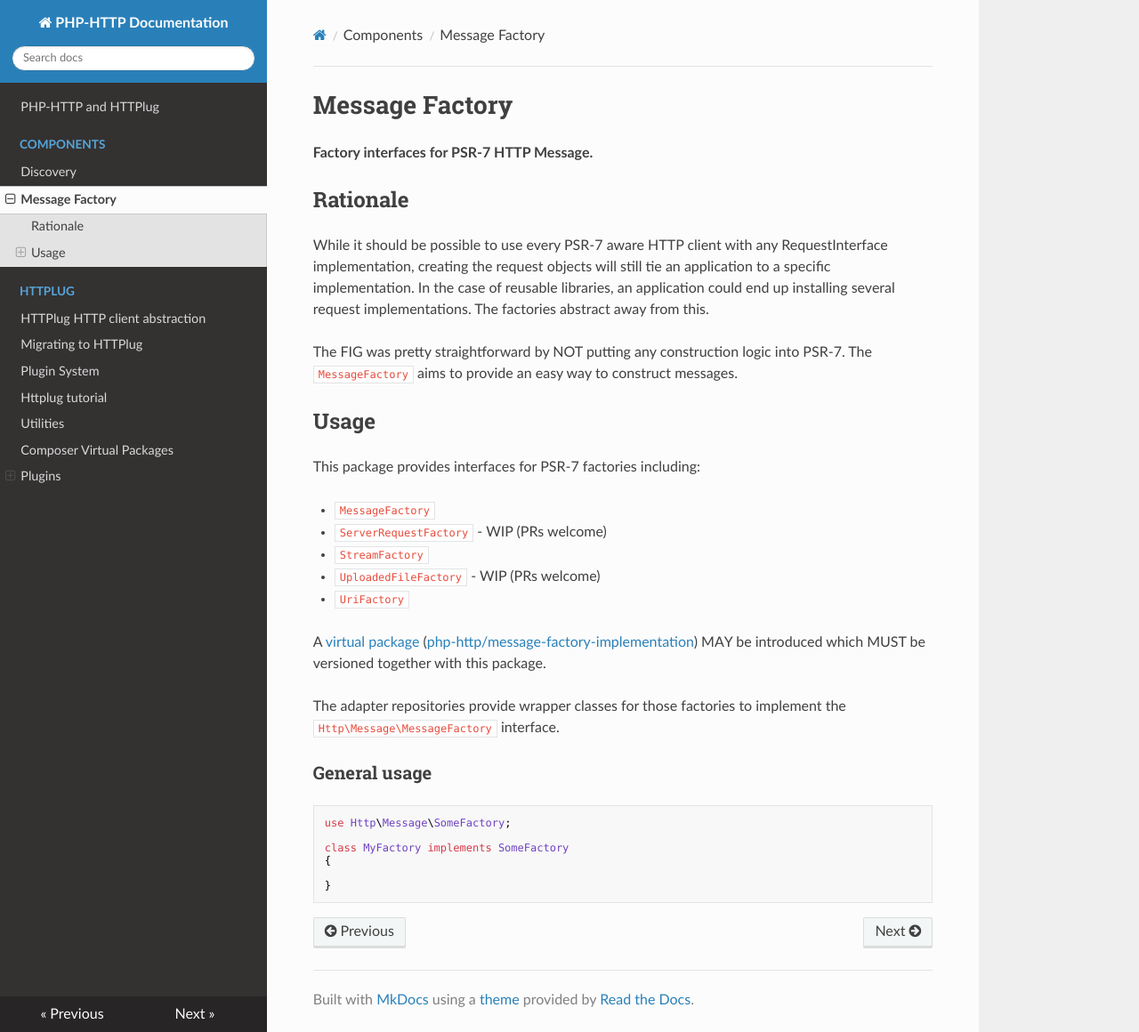
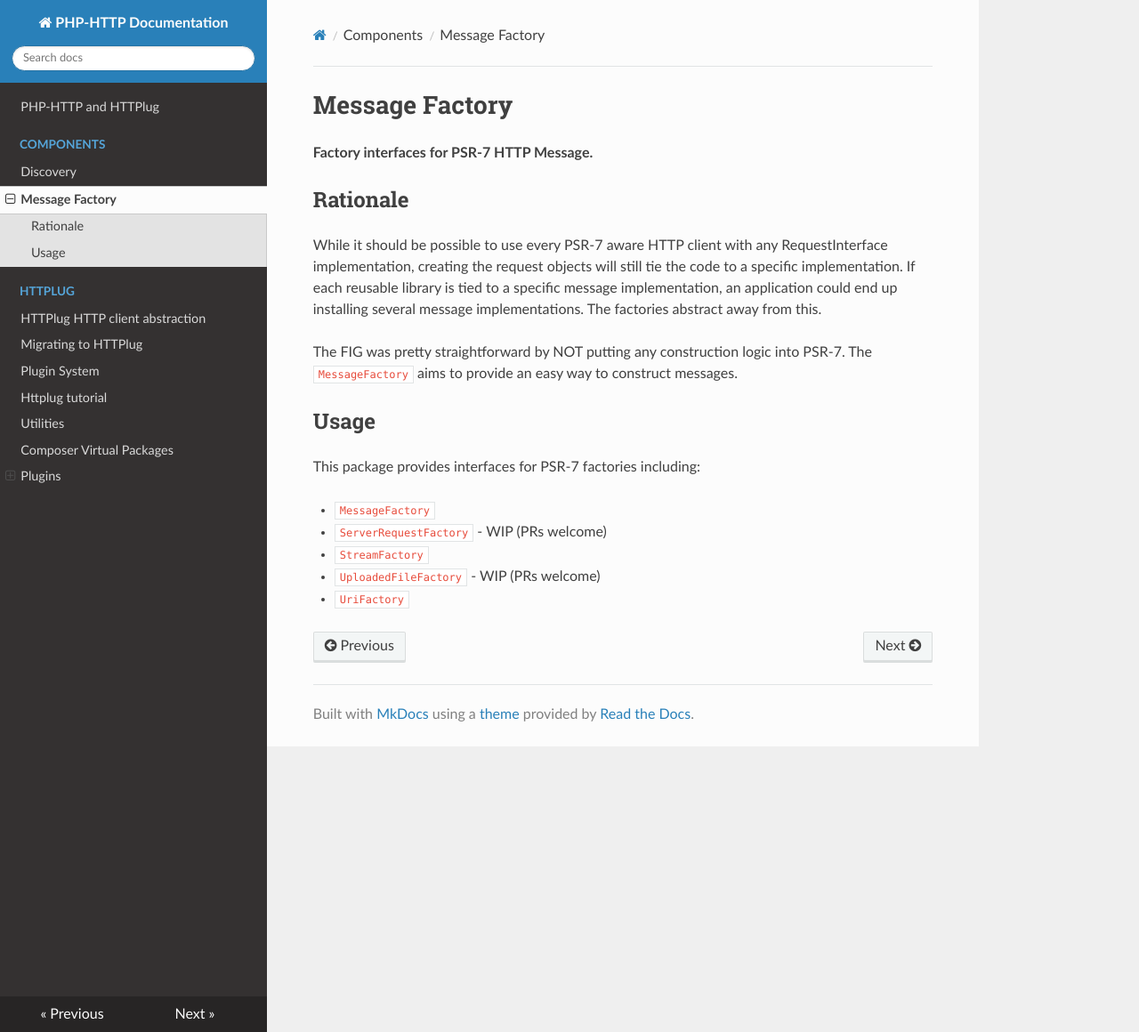
Before and after one commit to php-http/documentation, an MkDocs documentation site: the page built from docs/components/message-factory.md, in a window 1280 px wide and 1160 px high. Shown: the whole window at 89% size. Built offline with MkDocs 1.6.1, drawn with Linux system fonts in a browser that asks for light colours; nearby versions of some CDN libraries.

Commit message:
Improve Message Factory documentation

````diff
--- a/docs/components/message-factory.md
+++ b/docs/components/message-factory.md
@@ -6,8 +6,9 @@
 ## Rationale
 
 While it should be possible to use every PSR-7 aware HTTP client with any RequestInterface implementation,
-creating the request objects will still tie an application to a specific implementation.
-In the case of reusable libraries, an application could end up installing several request implementations.
+creating the request objects will still tie the code to a specific implementation.
+If each reusable library is tied to a specific message implementation,
+an application could end up installing several message implementations.
 The factories abstract away from this.
 
 The FIG was pretty straightforward by NOT putting any construction logic into PSR-7.
@@ -23,22 +24,3 @@ This package provides interfaces for PSR-7 factories including:
 - `StreamFactory`
 - `UploadedFileFactory` - WIP (PRs welcome)
 - `UriFactory`
-
-
-A [virtual package](/httplug/virtual-package) ([php-http/message-factory-implementation](https://packagist.org/providers/php-http/message-factory-implementation))
-MAY be introduced which MUST be versioned together with this package.
-
-The adapter repositories provide wrapper classes for those factories to
-implement the `Http\Message\MessageFactory` interface.
-
-
-### General usage
-
-``` php
-use Http\Message\SomeFactory;
-
-class MyFactory implements SomeFactory
-{
-
-}
-```
````
